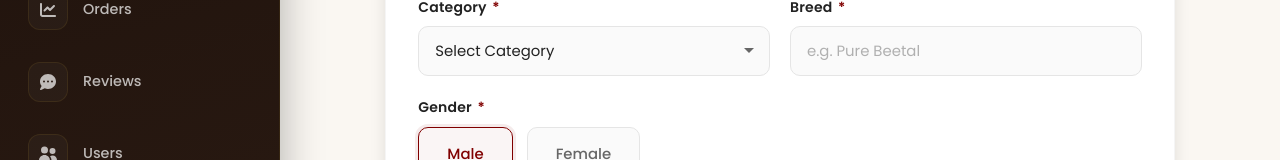
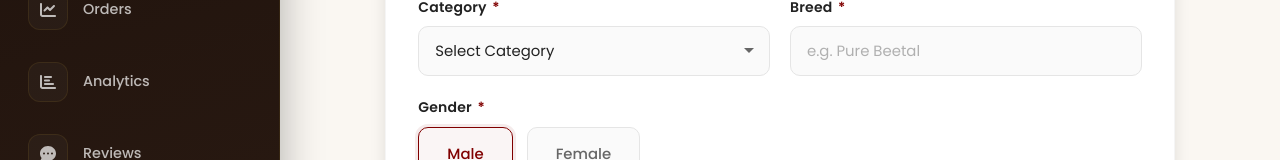
Before and after one commit to Alvi123787/Farm2Meat-Frontend, a React (Vite) app: page /admin/add-animal in a window 1280 px wide. Shown: the part 478-638 px from the top of the page. Built offline with nearby package versions, Linux system fonts and the light colour scheme; sample sign-in values are in the browser's storage.

Commit message:
update UserAnalytics  commit

```diff
--- a/src/components/Sidebar.jsx
+++ b/src/components/Sidebar.jsx
@@ -81,6 +81,11 @@ const Sidebar = ({ isOpen, toggleSidebar, totalAnimals }) => {
       icon: faChartLine,
     },
     {
+      label: "Analytics",
+      path: "/admin/analytics",
+      icon: faChartBar,
+    },
+    {
       label: "Reviews",
       path: "/admin/reviews",
       icon: faCommentDots,
@@ -99,11 +104,6 @@ const Sidebar = ({ isOpen, toggleSidebar, totalAnimals }) => {
       label: "Send Email",
       path: "/admin/send-email",
       icon: faPaperPlane,
-    },
-    {
-      label: "Analytics",
-      path: "/admin/analytics",
-      icon: faChartBar,
     },
   ];
 
```
